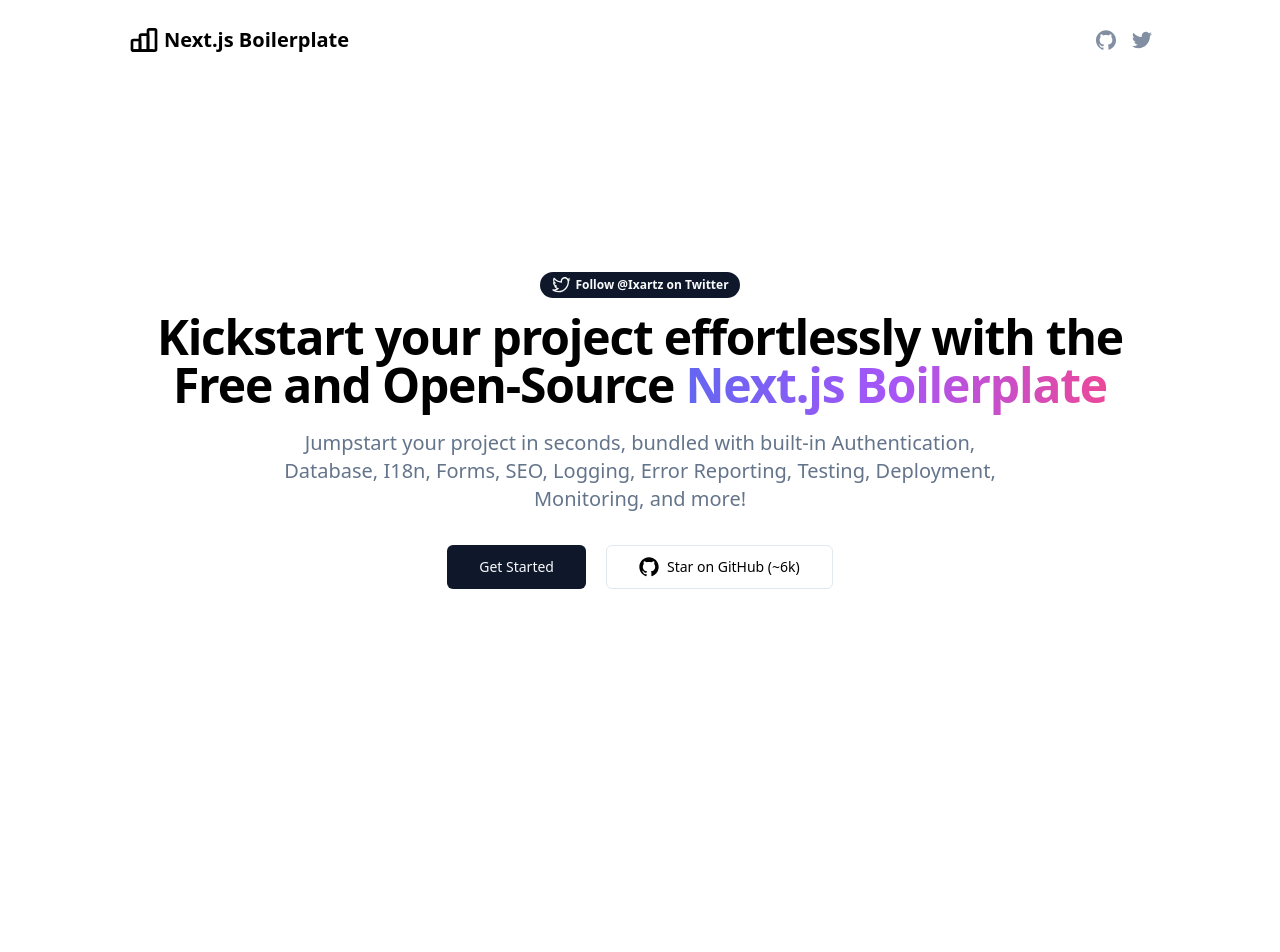
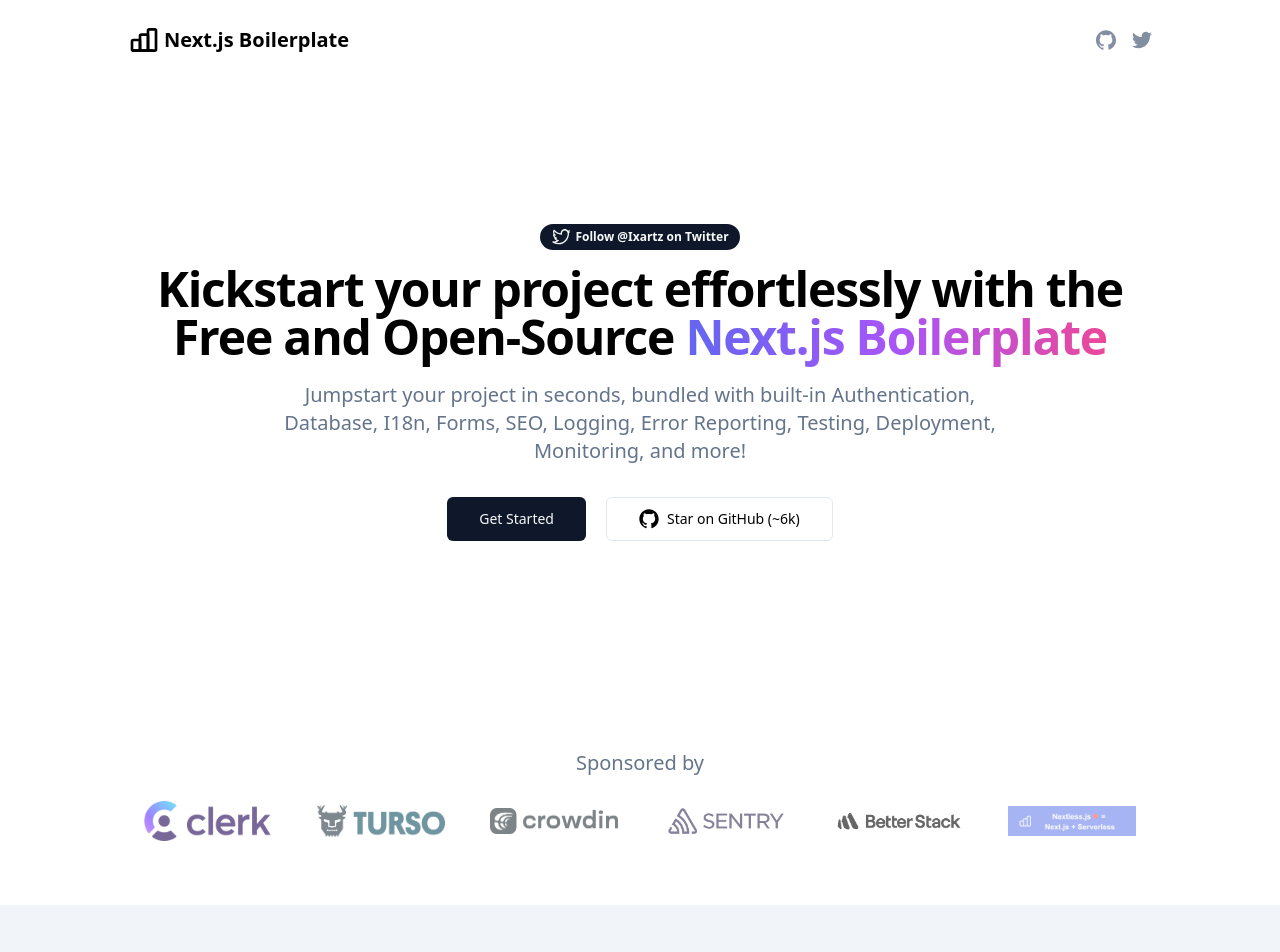
Before and after one commit to ixartz/nextjs-starter, a Next.js app: page / in a window 1280 px wide. Shown: the top 952 px of the page. Built offline with nearby package versions, Linux system fonts and the light colour scheme.

Commit message:
feat: add back logo in below Hero component

```diff
--- a/src/app/page.tsx
+++ b/src/app/page.tsx
@@ -3,6 +3,7 @@
 import { Footer } from '@/templates/Footer';
 import { Hero } from '@/templates/Hero';
 import { Navbar } from '@/templates/Navbar';
+import { Sponsors } from '@/templates/Sponsors';
 
 export async function generateMetadata() {
   return {
@@ -17,6 +18,7 @@
     <>
       <Navbar />
       <Hero />
+      <Sponsors />
       <Features />
       <CTA />
       <Footer />
--- a/src/templates/Hero.tsx
+++ b/src/templates/Hero.tsx
@@ -5,7 +5,7 @@
 import { buttonVariants } from '@/components/ui/button';
 
 const Hero = () => (
-  <Section className="py-48 pb-96">
+  <Section className="py-36">
     <CenteredHero
       banner={{
         href: 'https://twitter.com/ixartz',
--- a/src/templates/Sponsors.tsx
+++ b/src/templates/Sponsors.tsx
@@ -1,5 +1,3 @@
-import Image from 'next/image';
-
 import { LogoCloud } from '@/components/LogoCloud';
 import { Section } from '@/components/Section';
 
@@ -11,7 +9,7 @@
         target="_blank"
         rel="noopener noreferrer"
       >
-        <Image
+        <img
           src="/assets/images/clerk.png"
           alt="Clerk"
           width="128"
@@ -24,7 +22,7 @@
         target="_blank"
         rel="noopener noreferrer"
       >
-        <Image
+        <img
           src="/assets/images/turso.png"
           alt="Turso"
           width="128"
@@ -37,7 +35,7 @@
         target="_blank"
         rel="noopener noreferrer"
       >
-        <Image
+        <img
           src="/assets/images/crowdin-dark.png"
           alt="Crowdin"
           width="128"
@@ -50,7 +48,7 @@
         target="_blank"
         rel="noopener noreferrer"
       >
-        <Image
+        <img
           src="/assets/images/sentry-dark.png"
           alt="Sentry"
           width="128"
@@ -63,7 +61,7 @@
         target="_blank"
         rel="noopener noreferrer"
       >
-        <Image
+        <img
           src="/assets/images/better-stack-dark.png"
           alt="Better Stack"
           width="128"
@@ -72,7 +70,7 @@
       </a>
 
       <a href="https://nextlessjs.com" target="_blank" rel="noopener">
-        <Image
+        <img
           src="/assets/images/nextlessjs.png"
           alt="Nextjs SaaS Boilerplate"
           width="128"
```
Also changed, not shown: .eslintrc.json.
